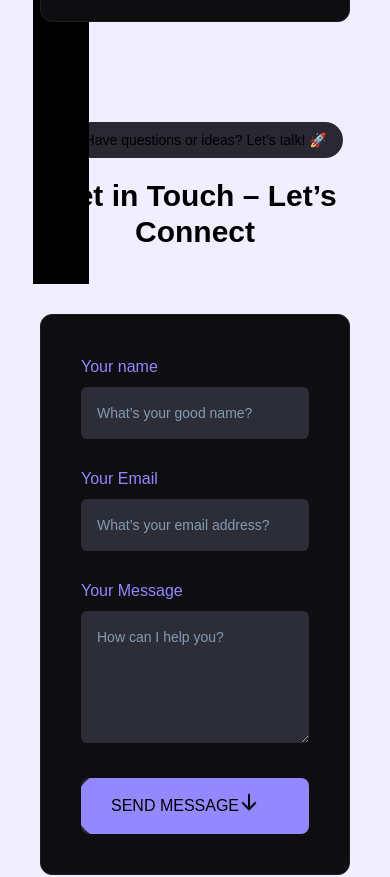
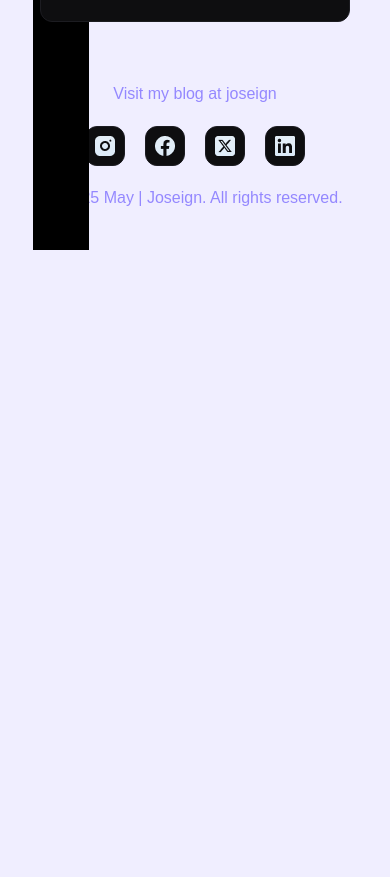
Before and after one commit to Dymayo/may-portfolio, a React (Vite) app: page / in a window 390 px wide. Shown: the part 6340-7217 px from the top of the page. After the commit the page ends 6590 px from the top, so only its background shows below. Built offline with nearby package versions, Linux system fonts and the light colour scheme; a web font is replaced by a local one.

Commit message:
feat: Remove Contact component and its usage from App.jsx

```diff
--- a/src/App.jsx
+++ b/src/App.jsx
@@ -7,7 +7,6 @@ import Projects from "./sections/Projects";
 import FeatureCards from "./sections/FeatureCards";
 import EperienceSection from "./sections/EperienceSection";
 import Experience from "./sections/EperienceSection";
-import Contact from "./sections/ContactSection";
 import Footer from "./sections/Footer";
 
 const App = () => {
@@ -29,7 +28,6 @@ const App = () => {
         <Route path="/about" element={<About />} />
         <Route path="/projects" element={<Projects />} />
       </Routes>
-      <Contact />
       <Footer />
     </Router>
   );
--- a/src/sections/ContactSection.jsx
+++ /dev/null
@@ -1,121 +0,0 @@
-import { useRef, useState } from "react";
-import emailjs from "@emailjs/browser";
-
-import TitleHeader from "../components/TitleHeader";
-// import ContactExperience from "../components/models/contact/ContactExperience";
-
-const Contact = () => {
-  const formRef = useRef(null);
-  const [loading, setLoading] = useState(false);
-  const [form, setForm] = useState({
-    name: "",
-    email: "",
-    message: "",
-  });
-
-  const handleChange = (e) => {
-    const { name, value } = e.target;
-    setForm({ ...form, [name]: value });
-  };
-
-  const handleSubmit = async (e) => {
-    e.preventDefault();
-    setLoading(true); // Show loading state
-
-    try {
-      await emailjs.sendForm(
-        import.meta.env.VITE_APP_EMAILJS_SERVICE_ID,
-        import.meta.env.VITE_APP_EMAILJS_TEMPLATE_ID,
-        formRef.current,
-        import.meta.env.VITE_APP_EMAILJS_PUBLIC_KEY
-      );
-
-      // Reset form and stop loading
-      setForm({ name: "", email: "", message: "" });
-    } catch (error) {
-      console.error("EmailJS Error:", error); // Optional: show toast
-    } finally {
-      setLoading(false); // Always stop loading, even on error
-    }
-  };
-
-  return (
-    <section id="contact" className="flex-center section-padding">
-      <div className="w-full h-full md:px-10 px-5">
-        <TitleHeader
-          title="Get in Touch – Let’s Connect"
-          sub="💬 Have questions or ideas? Let’s talk! 🚀"
-        />
-        <div className="grid-12-cols mt-16">
-          <div className="xl:col-span-5">
-            <div className="flex-center card-border rounded-xl p-10">
-              <form
-                ref={formRef}
-                onSubmit={handleSubmit}
-                className="w-full flex flex-col gap-7"
-              >
-                <div>
-                  <label htmlFor="name">Your name</label>
-                  <input
-                    type="text"
-                    id="name"
-                    name="name"
-                    value={form.name}
-                    onChange={handleChange}
-                    placeholder="What’s your good name?"
-                    required
-                  />
-                </div>
-
-                <div>
-                  <label htmlFor="email">Your Email</label>
-                  <input
-                    type="email"
-                    id="email"
-                    name="email"
-                    value={form.email}
-                    onChange={handleChange}
-                    placeholder="What’s your email address?"
-                    required
-                  />
-                </div>
-
-                <div>
-                  <label htmlFor="message">Your Message</label>
-                  <textarea
-                    id="message"
-                    name="message"
-                    value={form.message}
-                    onChange={handleChange}
-                    placeholder="How can I help you?"
-                    rows="5"
-                    required
-                  />
-                </div>
-
-                <button type="submit">
-                  <div className="cta-button group">
-                    <div className="bg-circle" />
-                    <p className="text">
-                      {loading ? "Sending..." : "Send Message"}
-                    </p>
-                    <div className="arrow-wrapper">
-                      <img src="/images/arrow-down.svg" alt="arrow" />
-                    </div>
-                  </div>
-                </button>
-              </form>
-            </div>
-          </div>
-          <div className="xl:col-span-7 min-h-96">
-            <div className="bg-[#cd7c2e] w-full h-full hover:cursor-grab rounded-3xl overflow-hidden">
-              {/* <ContactExperience /> */}
-            </div>
-          </div>
-        </div>
-      </div>
-    </section>
-  );
-};
-
-export default Contact;
```
